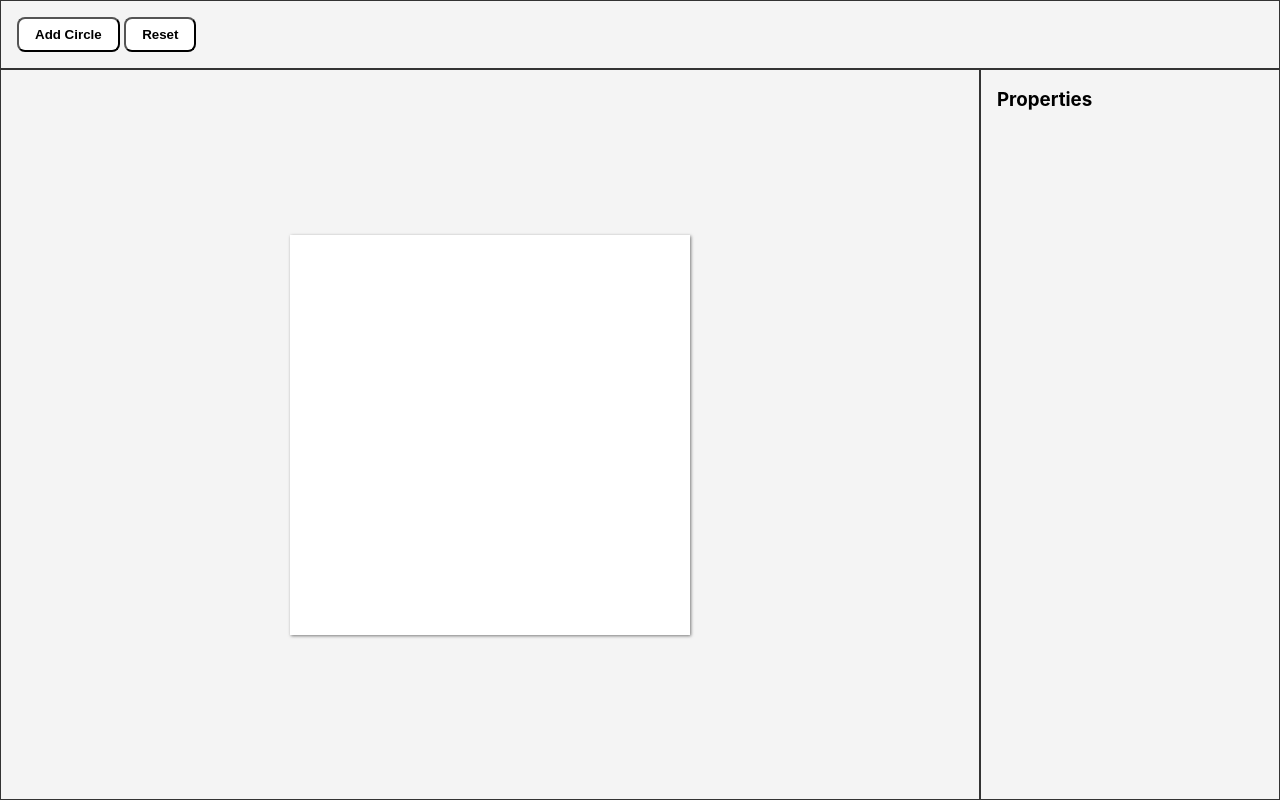
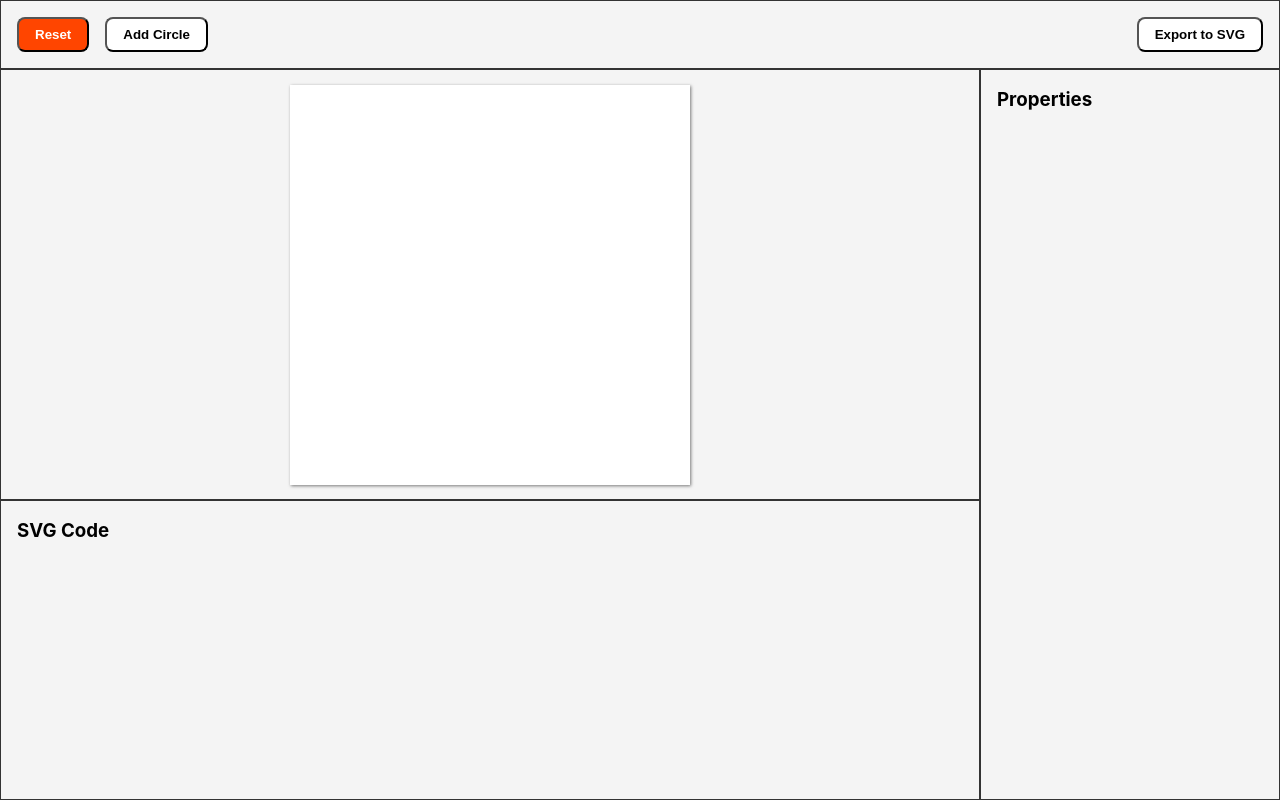
Before and after one commit to nelsonr/svg-editor, a website built with Vite: page index.html in a window 1280 px wide. Built offline with nearby package versions, Linux system fonts and the light colour scheme.

Commit message:
Add export to SVG option

```diff
--- a/index.html
+++ b/index.html
@@ -10,12 +10,24 @@
 
 <body>
     <div id="app">
-        <nav id="toolbar">
-            <button id="add-circle">Add Circle</button>
-            <button id="reset">Reset</button>
+        <nav id="toolbar" class="row space-between">
+            <div class="group row">
+                <button id="reset" class="btn-danger">Reset</button>
+                <div class="spacer"></div>
+                <button id="add-circle">Add Circle</button>
+            </div>
+            <div class="group">
+                <button id="export-svg">Export to SVG</button>
+            </div>
         </nav>
 
         <main id="editor"></main>
+
+        <section id="export">
+            <h3>SVG Code</h3>
+
+            <div class="export__body"></div>
+        </section>
 
         <aside id="sidebar">
             <h3>Properties</h3>
--- a/main.js
+++ b/main.js
@@ -1,6 +1,7 @@
 import './style.css'
 import Konva from 'konva';
 import { signal, effect, batch } from '@preact/signals-core';
+import { exportStageSVG } from 'react-konva-to-svg';
 
 function randomNumber (min, max) {
     return Math.random() * (max - min) + min;
@@ -106,6 +107,18 @@ function setup () {
     effect(render);
 }
 
+function renderSVGExport (svgCode) {
+    const svgCodeEl = document.querySelector(".export__body");
+
+    if (svgCodeEl && svgCode) {
+        const codePreview = document.createElement("code");
+        codePreview.innerText = svgCode;
+
+        svgCodeEl.innerHTML = null;
+        svgCodeEl.appendChild(codePreview)
+    }
+}
+
 function setupEventListeners () {
     let t = null;
 
@@ -132,12 +145,20 @@ function setupEventListeners () {
 
     resetButton.addEventListener("click", () => {
         nodes.value = [];
-    })
+    });
+
+    exportButton.addEventListener("click", async () => {
+        console.log("Export...");
+        const result = await exportStageSVG(stage, false);
+
+        renderSVGExport(result);
+    });
 }
 
 const sidebarEl = document.querySelector(".sidebar__body");
 const addCircleButton = document.getElementById("add-circle");
 const resetButton = document.getElementById("reset");
+const exportButton = document.getElementById("export-svg");
 
 const isPointerDown = signal(false);
 const nodes = signal([]);
--- a/package.json
+++ b/package.json
@@ -13,6 +13,7 @@
   },
   "dependencies": {
     "@preact/signals-core": "^1.6.0",
-    "konva": "^9.3.6"
+    "konva": "^9.3.6",
+    "react-konva-to-svg": "^1.0.2"
   }
 }
--- a/style.css
+++ b/style.css
@@ -30,7 +30,8 @@ button {
 
 main,
 nav,
-aside {
+aside,
+section {
     background-color: #f4f4f4;
     border: 1px solid #333;
     padding: 16px;
@@ -43,7 +44,7 @@ canvas {
 
 #app {
     display: grid;
-    grid-template-rows: auto 1fr;
+    grid-template-rows: auto 1fr 300px;
     grid-template-columns: auto 300px;
     height: 100vh;
 }
@@ -64,6 +65,22 @@ canvas {
     align-items: center;
 }
 
+#sidebar {
+    grid-column: 2;
+    grid-row: 2 / 4;
+}
+
+#export {
+    grid-column: 1 / 2;
+    grid-row: 3;
+    overflow: hidden;
+}
+
+.export__body {
+    overflow: auto;
+    max-width: 100%;
+}
+
 .attribute {
     display: grid;
     grid-template-columns: 1fr 1fr;
@@ -77,3 +94,21 @@ canvas {
 .attribute__value {
     text-align: end;
 }
+
+.row {
+    display: flex;
+    flex-direction: row;
+}
+
+.space-between {
+    justify-content: space-between;
+}
+
+.spacer {
+    width: 16px;
+}
+
+.btn-danger {
+    background-color: orangered;
+    color: #FFF;
+}
```
Also changed, not shown: 1 other file.
